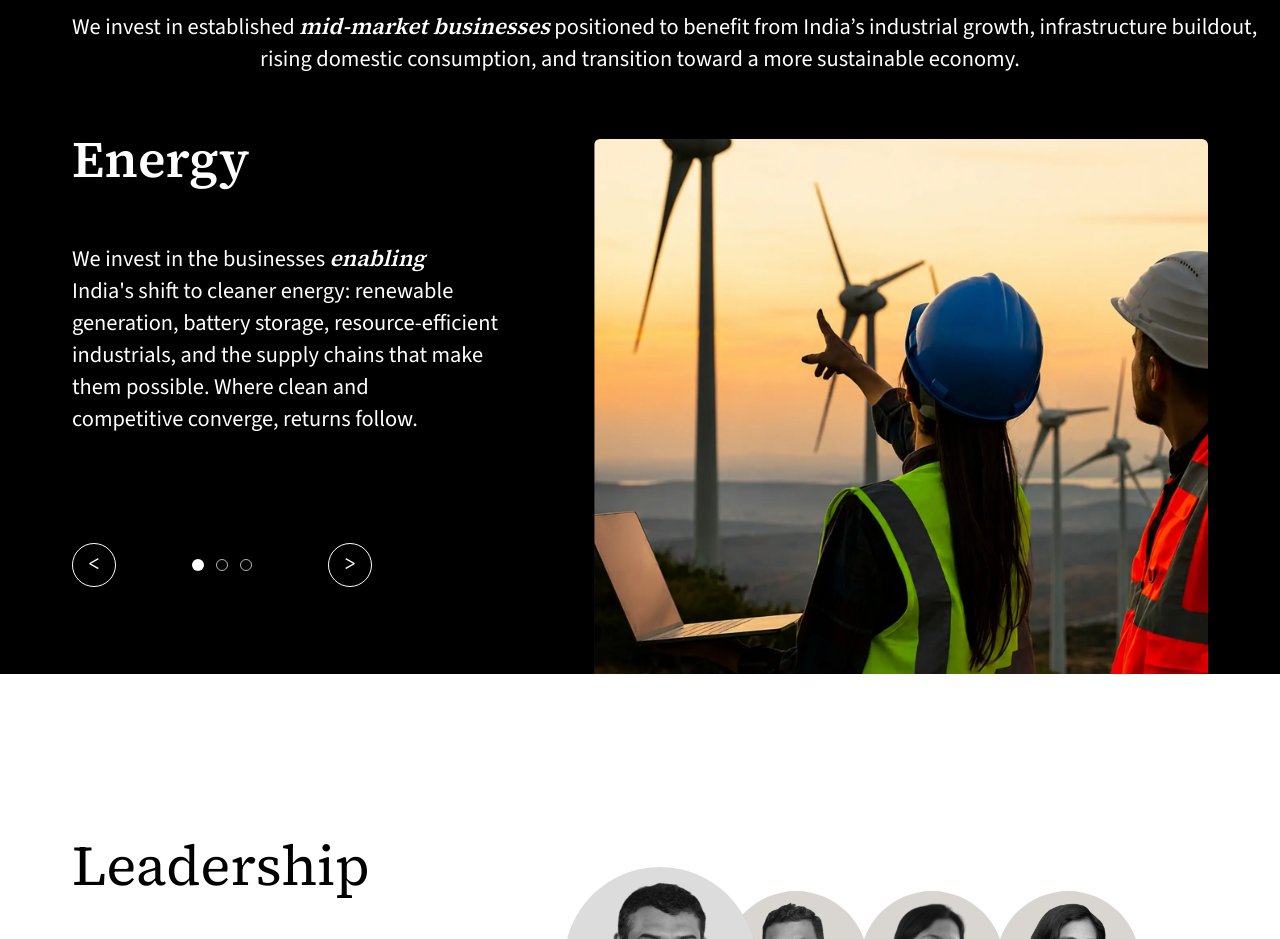
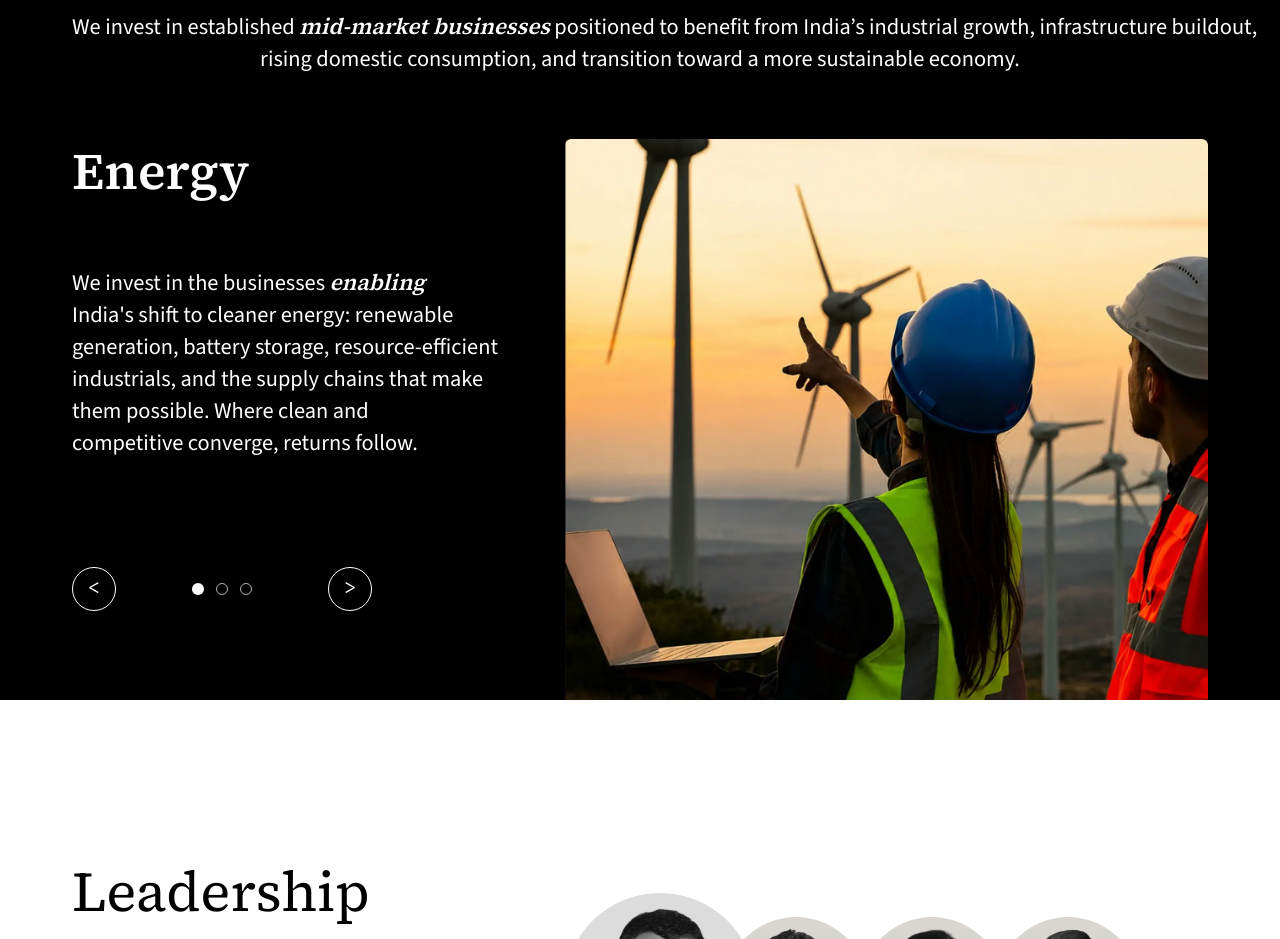
Before and after one commit to white-board-io/one-planet-partners, a Next.js app: page / in a window 1280 px wide. Shown: the part 3220-4159 px from the top of the page. Built offline with nearby package versions, Linux system fonts and the light colour scheme.

Commit message:
refactor: Adjust layout and spacing in focus and opportunity sections for improved responsiveness and visual consistency

```diff
--- a/app/_components/home/focus-section.tsx
+++ b/app/_components/home/focus-section.tsx
@@ -271,7 +271,7 @@ export function FocusSection() {
           </Reveal>
 
           <div
-            className="grid touch-pan-y items-stretch gap-0 md:gap-12 lg:grid-cols-[0.9fr_1.2fr] lg:items-start lg:gap-16 xl:grid-cols-[0.8fr_1.2fr] xl:gap-24 2xl:grid-cols-[470px_762px] 2xl:gap-16"
+            className="grid touch-pan-y items-stretch gap-0 md:gap-12 lg:grid-cols-[0.9fr_1.2fr] lg:items-start lg:gap-10 xl:grid-cols-[0.8fr_1.2fr] xl:gap-16 2xl:grid-cols-[470px_762px] 2xl:gap-16"
             onPointerCancel={handleSlidePointerCancel}
             onPointerDown={handleSlidePointerDown}
             onPointerUp={handleSlidePointerUp}
@@ -280,17 +280,17 @@ export function FocusSection() {
               <Reveal>
                 <p
                   aria-live="polite"
-                  className="mb-8 hidden text-center font-serif-brand text-2xl leading-11 font-semibold tracking-normal md:block md:text-5xl md:leading-tight lg:text-left lg:text-6xl lg:leading-10"
+                  className="mb-8 hidden text-center font-serif-brand text-2xl leading-11 font-semibold tracking-normal md:block md:text-5xl md:leading-tight lg:text-left lg:leading-none xl:text-6xl xl:leading-tight"
                 >
                   {activeFocus.title}
                 </p>
               </Reveal>
               <Reveal delay={120}>
-                <p className="mx-auto mt-9 max-w-68 text-center font-sans-brand text-base text-xl leading-6 font-normal tracking-normal text-white md:mt-10 md:max-w-2xl md:min-h-0 lg:mx-0 lg:mt-16 lg:min-h-51 lg:max-w-118 lg:text-left lg:text-2xl lg:leading-8">
+                <p className="mx-auto mt-9 max-w-68 text-center font-sans-brand text-base text-xl leading-6 font-normal tracking-normal text-white md:mt-10 md:max-w-2xl md:min-h-0 lg:mx-0 lg:mt-8 lg:max-w-none lg:text-left lg:text-xl lg:leading-8 xl:mt-16 xl:min-h-51 xl:max-w-118 xl:text-2xl">
                   {renderFocusCopy(activeFocus.title, activeFocus.copy)}
                 </p>
               </Reveal>
-              <div className="mt-9 flex items-center justify-center gap-6 text-white md:mt-12 md:gap-4 lg:mt-24 lg:justify-start xl:w-75 xl:justify-between xl:gap-0">
+              <div className="mt-9 flex items-center justify-center gap-6 text-white md:mt-12 md:gap-4 lg:mt-10 lg:justify-start xl:mt-24 xl:w-75 xl:justify-between xl:gap-0">
                 <button
                   type="button"
                   aria-label="Previous focus"
--- a/app/_components/home/opportunity-section.tsx
+++ b/app/_components/home/opportunity-section.tsx
@@ -33,7 +33,7 @@ export function OpportunitySection() {
               The Opportunity
             </h2>
           </Reveal>
-          <div className="grid gap-12 md:grid-cols-2 md:gap-10 lg:gap-10 xl:grid-cols-3 xl:gap-16 xl:px-16">
+          <div className="grid gap-12 md:grid-cols-2 md:gap-10 lg:grid-cols-3 lg:gap-8 xl:gap-16 xl:px-16">
             {opportunityCards.map((card, index) => (
               <Reveal key={card.title.join(" ")} delay={index * 140}>
                 <article className="flex min-w-0 flex-col">
@@ -42,9 +42,9 @@ export function OpportunitySection() {
                     height={504}
                     src={card.image}
                     alt={card.alt}
-                    className="mb-6 h-auto w-full rounded-sm lg:mb-12"
+                    className="mb-6 h-auto w-full rounded-sm lg:mb-8 xl:mb-12"
                   />
-                  <h3 className="mb-4 min-w-0 font-serif-brand text-2xl leading-tight font-normal tracking-normal sm:text-3xl sm:leading-6 md:text-[1.75rem] md:leading-7 lg:mb-7 lg:text-4xl lg:leading-8">
+                  <h3 className="mb-4 min-w-0 font-serif-brand text-2xl leading-tight font-normal tracking-normal sm:text-3xl sm:leading-6 md:text-[1.75rem] md:leading-7 lg:mb-5 lg:text-3xl lg:leading-tight xl:mb-7 xl:text-4xl xl:leading-8">
                     <span className="md:hidden">{card.title.join(" ")}</span>
                     <span className="hidden md:block">
                       {card.title.map((line) => (
@@ -54,7 +54,7 @@ export function OpportunitySection() {
                       ))}
                     </span>
                   </h3>
-                  <p className="min-w-0 font-sans-brand text-base text-xl leading-6 font-normal tracking-normal text-black/80 md:text-lg md:leading-7 lg:text-2xl lg:leading-8">
+                  <p className="min-w-0 font-sans-brand text-base text-xl leading-6 font-normal tracking-normal text-black/80 md:text-lg md:leading-7 lg:text-xl lg:leading-7 xl:text-2xl xl:leading-8">
                     {card.copy}
                   </p>
                 </article>
```
